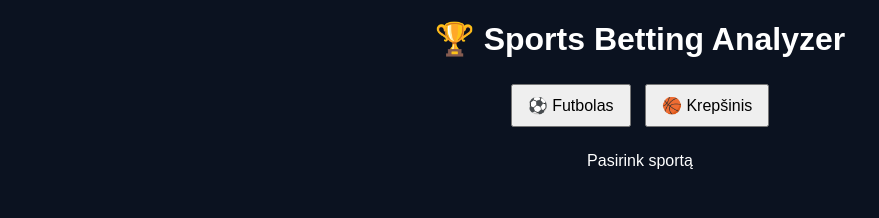
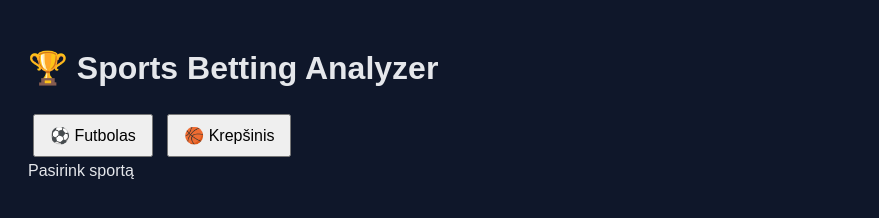
Before and after one commit to virgutiss-oss/euro-bet-analyzer, a plain HTML site: page public/index.html in a window 1280 px wide. Shown: the whole page, without its empty margins (0-879 px from the left). Drawn offline with Linux system fonts and the light colour scheme.

Commit message:
Update style.css

```diff
--- a/public/style.css
+++ b/public/style.css
@@ -1,30 +1,20 @@
 body {
   font-family: Arial, sans-serif;
-  background: #0b1220;
-  color: #fff;
-  text-align: center;
+  background: #0f172a;
+  color: #e5e7eb;
+  padding: 20px;
 }
 
-h1 {
-  margin-top: 20px;
-}
-
-.buttons button,
-.market-buttons button {
+button {
   margin: 5px;
   padding: 10px 15px;
   font-size: 16px;
   cursor: pointer;
 }
 
-#output {
-  margin-top: 20px;
-}
-
 .game {
-  background: #141c2f;
-  margin: 10px auto;
+  background: #1e293b;
   padding: 10px;
-  max-width: 400px;
+  margin-bottom: 10px;
   border-radius: 6px;
 }
```
